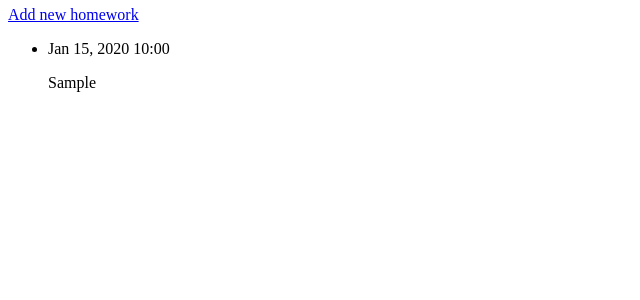
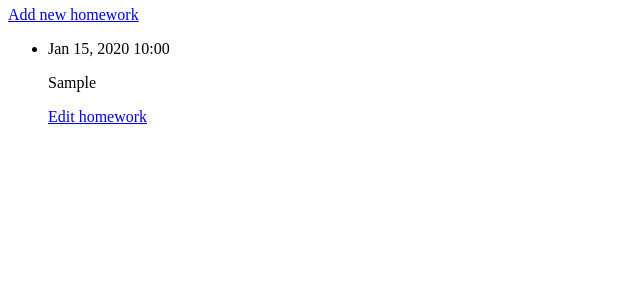
Before and after one commit to VernaHol/homework_app, a Django app: page /course/1 in a window 1280 px wide. Shown: the part 206-506 px from the top of the page, without its empty margins (0-640 px from the left). Run offline with Django 3.2, Linux system fonts and the light colour scheme; tables that the repository leaves empty hold one stand-in row (values such as "Sample post").

Commit message:
edit homework url in course html

```diff
--- a/homeworkapp/templates/homeworkapp/course.html
+++ b/homeworkapp/templates/homeworkapp/course.html
@@ -19,6 +19,9 @@
     <li>
         <p>{{ homework.date_added|date:'M d, Y H:i' }}</p>
         <p>{{ homework.assignment|linebreaks }}</p>
+        <p>
+            <a href="{% url 'homeworkapp:edit_homework' homework.id %}">Edit homework</a>
+        </p>
     </li>
     {% empty %}
 <li>There are no homeworks due for this course yet.</li>
```
